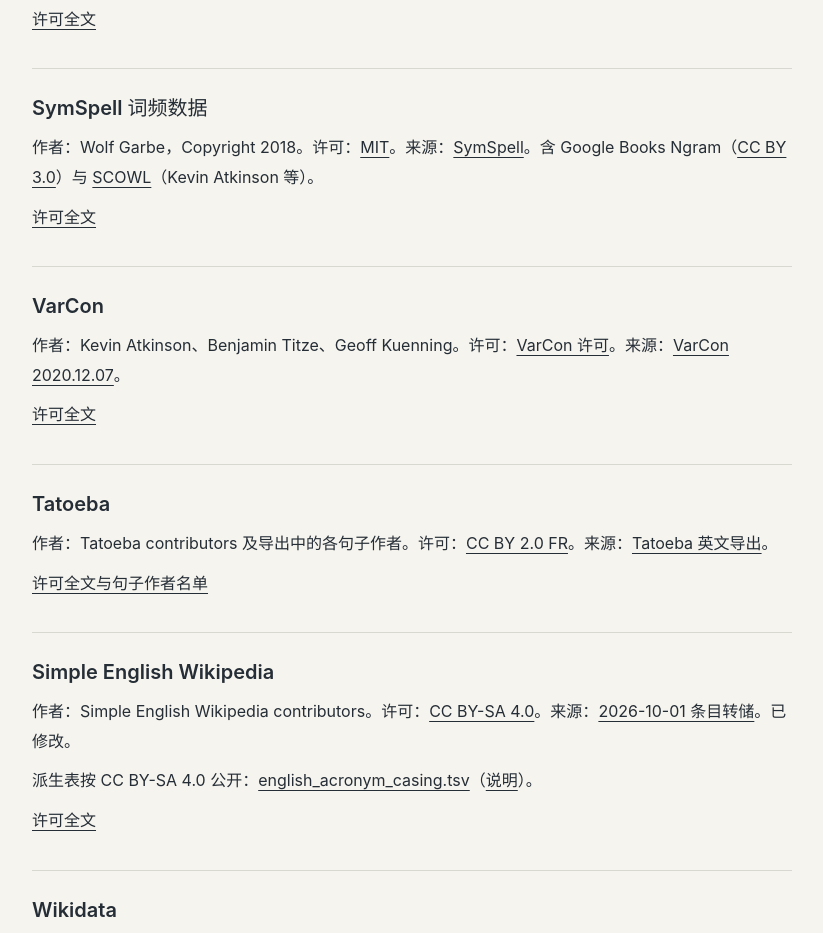
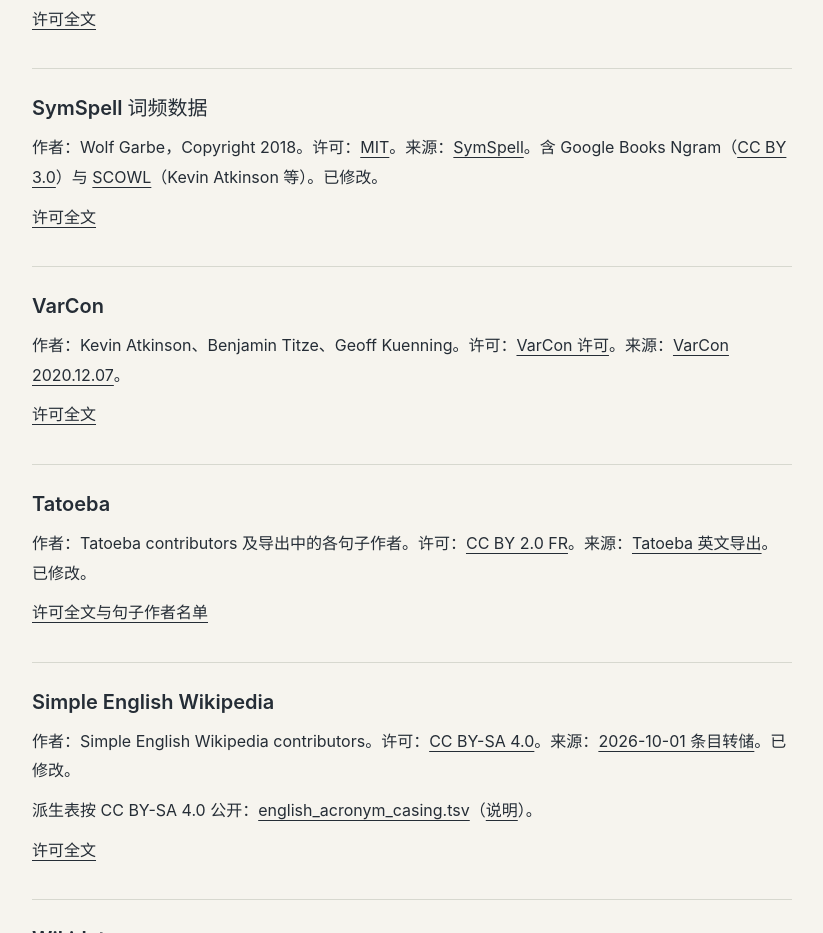
Before and after one commit to ann61c/rectfly-site, a plain HTML site: page attributions.html in a window 1280 px wide. Shown: the part 900-1833 px from the top of the page, without its empty margins (228-1051 px from the left). Drawn offline with Linux system fonts and the light colour scheme.

Commit message:
Attributions: mark Tatoeba and Ngram data as modified

```diff
--- a/attributions.html
+++ b/attributions.html
@@ -28,9 +28,9 @@
         <article><h2>万象 · RIME-LMDG</h2><p>作者：amzxyz 与 RIME-LMDG contributors。许可：<a href="https://creativecommons.org/licenses/by/4.0/">CC BY 4.0</a>。来源：<a href="https://github.com/amzxyz/RIME-LMDG/tree/e5cb7db">RIME-LMDG（e5cb7db）</a>、<a href="https://github.com/amzxyz/rime-wanxiang-data/releases/tag/LTS">万象 LTS 语法模型</a>。已修改。</p><p><a href="assets/licenses/Wanxiang-LICENSE.txt">词库许可全文</a> · <a href="assets/licenses/Character-Wanxiang-LICENSE.txt">字符补充许可全文</a> · <a href="https://github.com/ann61c/rectfly-site/releases/tag/data-wanxiang-20260909">公开数据副本（GitHub Release）</a></p></article>
         <article><h2>Unicode · Unihan / Emoji / CLDR</h2><p>作者：Unicode, Inc.。许可：<a href="https://www.unicode.org/license.txt">Unicode License v3</a>。来源：<a href="https://www.unicode.org/Public/17.0.0/ucd/">Unicode 17.0.0</a>、<a href="https://cldr.unicode.org/">CLDR 48</a>。</p><p><a href="assets/licenses/Unicode-LICENSE.txt">Unihan 许可全文</a> · <a href="assets/licenses/Emoji-LICENSE.txt">Emoji / CLDR 许可全文</a></p></article>
         <article><h2>librime-octagram</h2><p>作者：lotem / RIME Developers，Copyright (c) 2014。许可：<a href="https://opensource.org/license/bsd-3-clause">BSD-3-Clause</a>。来源：<a href="https://github.com/lotem/librime-octagram">librime-octagram</a>。</p><p><a href="assets/licenses/Octagram-LICENSE.txt">许可全文</a></p></article>
-        <article><h2>SymSpell 词频数据</h2><p>作者：Wolf Garbe，Copyright 2018。许可：<a href="https://github.com/wolfgarbe/SymSpell/blob/c239062ae02961df18ab7da1671d01b4388204e0/LICENSE">MIT</a>。来源：<a href="https://github.com/wolfgarbe/SymSpell/tree/c239062ae02961df18ab7da1671d01b4388204e0">SymSpell</a>。含 Google Books Ngram（<a href="https://creativecommons.org/licenses/by/3.0/">CC BY 3.0</a>）与 <a href="https://wordlist.aspell.net/scowl_v1-readme/">SCOWL</a>（Kevin Atkinson 等）。</p><p><a href="assets/licenses/English-LICENSE.txt">许可全文</a></p></article>
+        <article><h2>SymSpell 词频数据</h2><p>作者：Wolf Garbe，Copyright 2018。许可：<a href="https://github.com/wolfgarbe/SymSpell/blob/c239062ae02961df18ab7da1671d01b4388204e0/LICENSE">MIT</a>。来源：<a href="https://github.com/wolfgarbe/SymSpell/tree/c239062ae02961df18ab7da1671d01b4388204e0">SymSpell</a>。含 Google Books Ngram（<a href="https://creativecommons.org/licenses/by/3.0/">CC BY 3.0</a>）与 <a href="https://wordlist.aspell.net/scowl_v1-readme/">SCOWL</a>（Kevin Atkinson 等）。已修改。</p><p><a href="assets/licenses/English-LICENSE.txt">许可全文</a></p></article>
         <article><h2>VarCon</h2><p>作者：Kevin Atkinson、Benjamin Titze、Geoff Kuenning。许可：<a href="https://wordlist.aspell.net/varcon-readme/">VarCon 许可</a>。来源：<a href="https://wordlist.aspell.net/varcon-readme/">VarCon 2020.12.07</a>。</p><p><a href="assets/licenses/English-LICENSE.txt">许可全文</a></p></article>
-        <article><h2>Tatoeba</h2><p>作者：Tatoeba contributors 及导出中的各句子作者。许可：<a href="https://creativecommons.org/licenses/by/2.0/fr/">CC BY 2.0 FR</a>。来源：<a href="https://tatoeba.org/en/downloads">Tatoeba 英文导出</a>。</p><p><a href="assets/licenses/English-LICENSE.txt">许可全文与句子作者名单</a></p></article>
+        <article><h2>Tatoeba</h2><p>作者：Tatoeba contributors 及导出中的各句子作者。许可：<a href="https://creativecommons.org/licenses/by/2.0/fr/">CC BY 2.0 FR</a>。来源：<a href="https://tatoeba.org/en/downloads">Tatoeba 英文导出</a>。已修改。</p><p><a href="assets/licenses/English-LICENSE.txt">许可全文与句子作者名单</a></p></article>
         <article><h2>Simple English Wikipedia</h2><p>作者：Simple English Wikipedia contributors。许可：<a href="https://creativecommons.org/licenses/by-sa/4.0/">CC BY-SA 4.0</a>。来源：<a href="https://dumps.wikimedia.org/simplewiki/20261001/">2026-10-01 条目转储</a>。已修改。</p><p>派生表按 CC BY-SA 4.0 公开：<a href="assets/data/english_acronym_casing.tsv">english_acronym_casing.tsv</a>（<a href="assets/data/README.txt">说明</a>）。</p><p><a href="assets/licenses/English-LICENSE.txt">许可全文</a></p></article>
         <article><h2>Wikidata</h2><p>作者：Wikidata contributors。许可：<a href="https://creativecommons.org/publicdomain/zero/1.0/">CC0 1.0</a>。来源：<a href="https://www.wikidata.org/wiki/Wikidata:Licensing">Wikidata</a>。</p><p><a href="assets/licenses/English-LICENSE.txt">许可全文</a></p></article>
         <article><h2>chinese-poetry</h2><p>作者：JackeyGao，Copyright (c) 2016。许可：<a href="https://github.com/chinese-poetry/chinese-poetry/blob/b8594f81a89752241442f2ce267d6f66f96704ee/LICENSE">MIT</a>。来源：<a href="https://github.com/chinese-poetry/chinese-poetry/tree/b8594f81a89752241442f2ce267d6f66f96704ee">chinese-poetry/chinese-poetry</a>。</p><p><a href="assets/licenses/Poetry-LICENSE.txt">许可全文</a></p></article>
```
